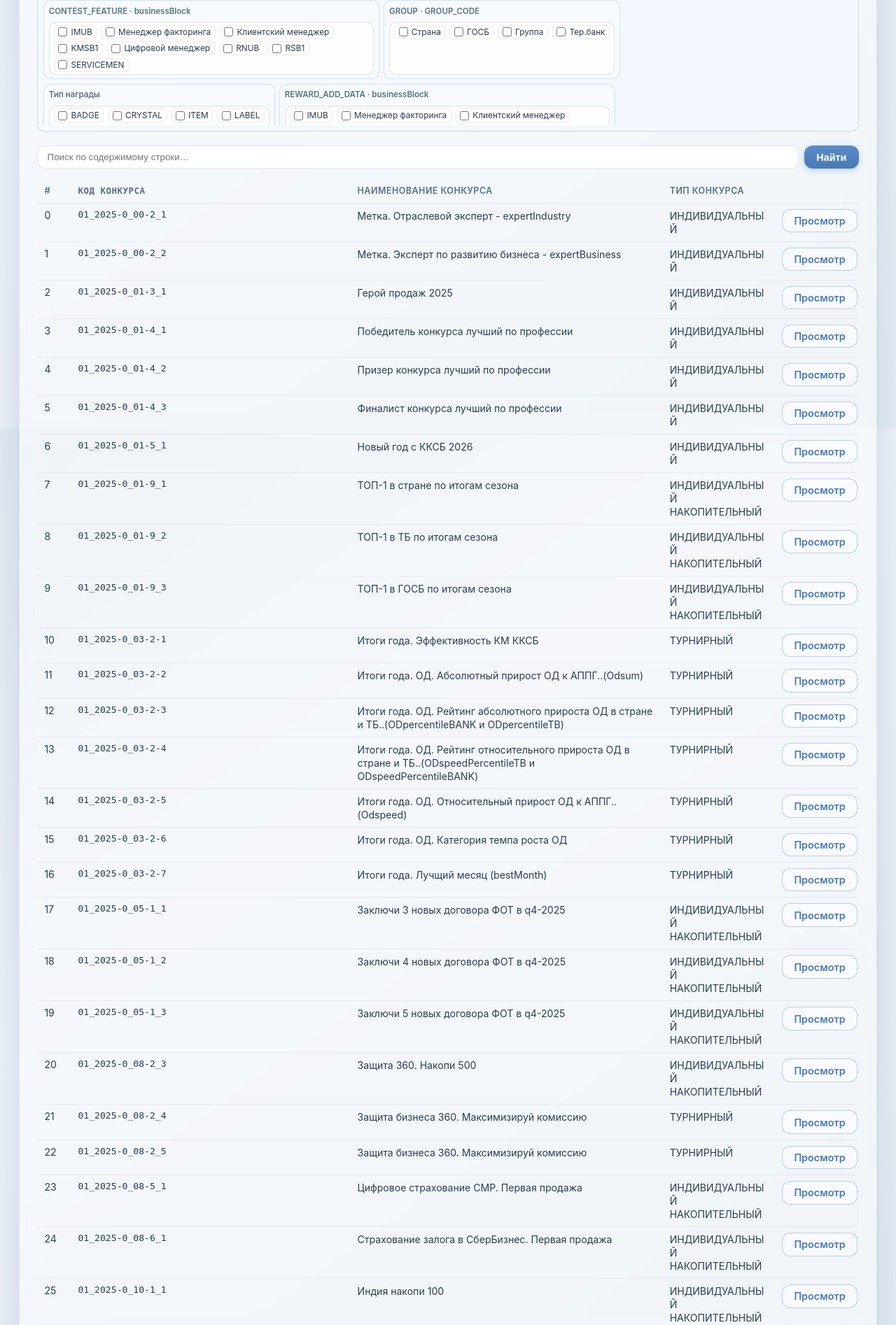
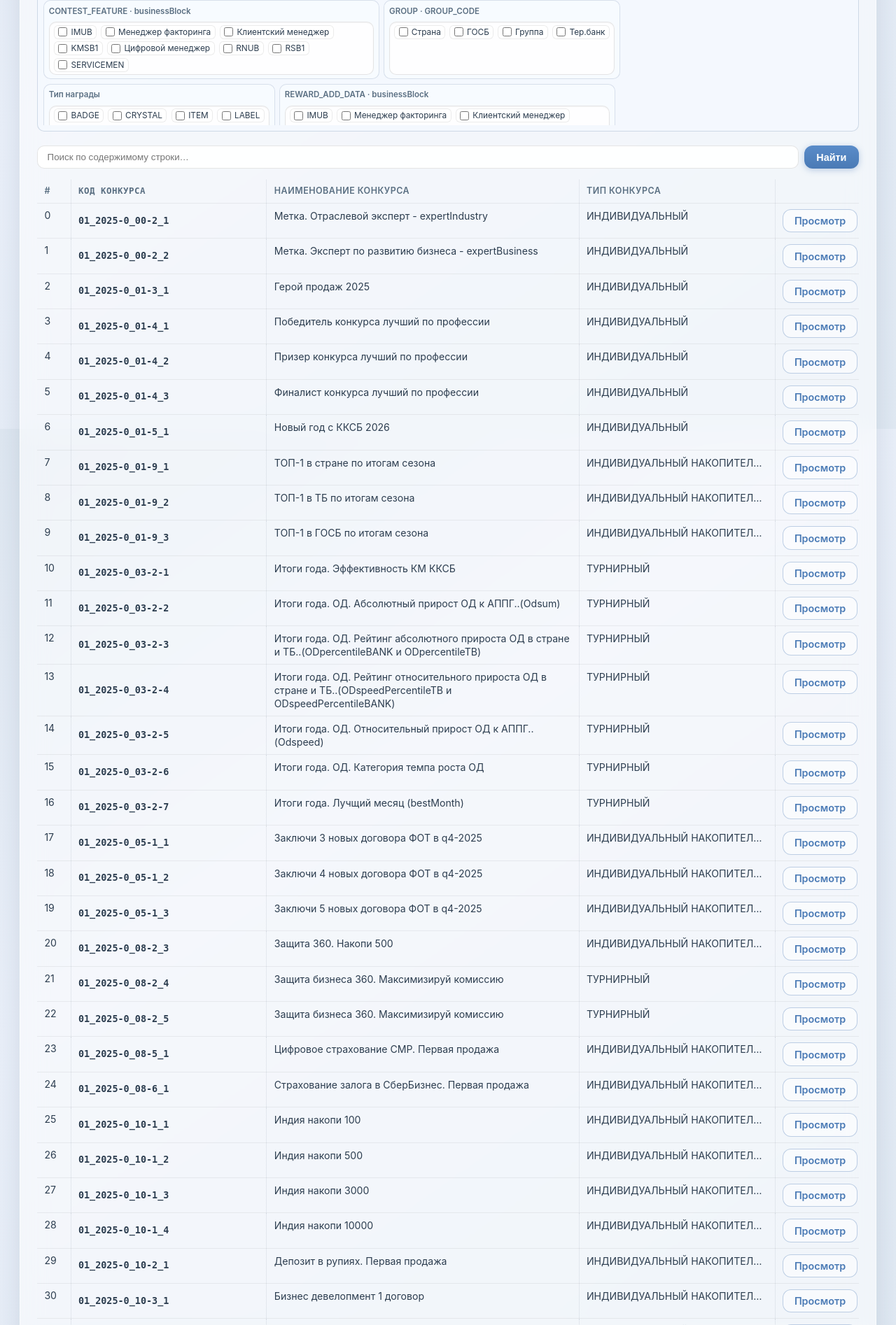
Before and after one commit to OrionFLASH/SPOD_GAME_Admin_UI, a FastAPI app: page /sheet/CONTEST-DATA in a window 1280 px wide. Shown: the part 679-2573 px from the top of the page at 70% size. Run offline with FastAPI, Linux system fonts and the light colour scheme.

Commit message:
Списки: устранить наложение колонок и уточнить классы cell_class.
Введены управляемые классы сжатия с переносом и с эллипсисом, обновлены кодовые колонки и разделители между ячейками для стабильной читаемости без наложений. README дополнен полным справочником всех используемых cell_class и их поведения, включая новые классы и тонкие пунктирные разделители.

```diff
--- a/src/app.py
+++ b/src/app.py
@@ -40,7 +40,7 @@ ROOT = Path(__file__).resolve().parent.parent
 CFG: Dict[str, Any] = {}
 CONN: sqlite3.Connection | None = None
 DB_PATH: Path | None = None
-STATIC_ASSET_VERSION = "20260419_02"
+STATIC_ASSET_VERSION = "20260419_03"
 
 
 def _cells_canonical_json(cells: Dict[str, str]) -> str:
--- a/src/static/app.css
+++ b/src/static/app.css
@@ -188,7 +188,13 @@ table.data td {
   padding: 0.5rem 0.65rem;
   text-align: left;
   border-bottom: 1px solid rgba(0, 0, 0, 0.06);
+  border-right: 1px dotted rgba(20, 40, 70, 0.14);
   vertical-align: top;
+}
+
+table.data th:last-child,
+table.data td:last-child {
+  border-right: none;
 }
 
 .table-scroll {
@@ -229,17 +235,17 @@ table.data td {
 }
 
 .data-list-contests .col-contest-code {
-  width: 19ch;
-  min-width: 19ch;
-  max-width: 19ch;
-  white-space: nowrap;
-  overflow: hidden;
-  text-overflow: ellipsis;
-  word-break: normal;
-}
-
-.data-list-contests .cell-mono.col-contest-code {
-  max-width: 19ch;
+  width: 18ch;
+  min-width: 18ch;
+  max-width: 18ch;
+  white-space: nowrap !important;
+  overflow: hidden !important;
+  text-overflow: ellipsis !important;
+  word-break: normal !important;
+}
+
+.data-list-contests .cell-code.col-contest-code {
+  max-width: none;
 }
 
 .data-list-contests .col-contest-name {
@@ -270,15 +276,17 @@ table.data td {
 
 /* CONTEST-DATA: колонка «Связи» убрана — больше места под код и название; код с переносом вместо узкого ellipsis. */
 .data-list-contests--contest-data .col-contest-code {
-  width: 34%;
-  min-width: 22ch;
-  max-width: none;
-  white-space: normal;
-  overflow-wrap: anywhere;
-  word-break: break-word;
-}
-
-.data-list-contests--contest-data .cell-mono.col-contest-code {
+  width: 18ch;
+  min-width: 18ch;
+  max-width: 18ch;
+  white-space: nowrap !important;
+  overflow: hidden !important;
+  text-overflow: ellipsis !important;
+  overflow-wrap: normal !important;
+  word-break: normal !important;
+}
+
+.data-list-contests--contest-data .cell-code.col-contest-code {
   max-width: none;
 }
 
@@ -308,11 +316,12 @@ table.data td {
 }
 
 .data-list-reward-link .col-reward-link-code {
-  width: 22ch;
-  max-width: 28ch;
-  white-space: nowrap;
-  overflow: hidden;
-  text-overflow: ellipsis;
+  width: 18ch;
+  min-width: 18ch;
+  max-width: 18ch;
+  white-space: nowrap !important;
+  overflow: hidden !important;
+  text-overflow: ellipsis !important;
 }
 
 .data-list-reward-link .col-reward-link-level {
@@ -354,11 +363,45 @@ table.data td {
   max-width: min(40rem, 38vw);
 }
 
+.data-list-wide .cell-code {
+  max-width: none;
+  width: auto;
+}
+
 .cell-mono {
   font-family: ui-monospace, monospace;
   font-size: 0.82rem;
   max-width: 14rem;
   word-break: break-all;
+}
+
+.cell-code {
+  font-family: ui-monospace, monospace;
+  font-size: 0.84rem;
+  font-weight: 900 !important;
+  white-space: nowrap;
+  word-break: normal;
+  overflow-wrap: normal;
+  text-align: left !important;
+}
+
+.data-list-wide td.cell-code {
+  vertical-align: middle !important;
+  line-height: 1.2;
+}
+
+.cell-shrink-wrap {
+  min-width: 0;
+  overflow-wrap: anywhere;
+  word-break: break-word;
+  white-space: normal;
+}
+
+.cell-shrink-ellipsis {
+  min-width: 0;
+  white-space: nowrap;
+  overflow: hidden;
+  text-overflow: ellipsis;
 }
 
 .cell-wrap {
```
Also changed, not shown: README.md, config.json.
